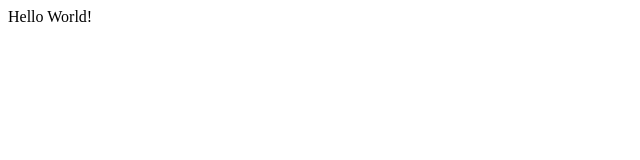
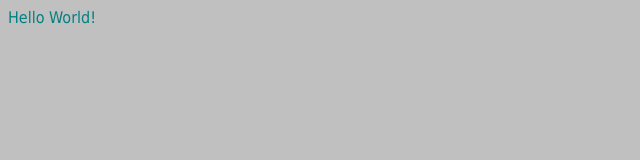
Before and after one commit to divonbriesen/webcapstones, a plain HTML site: page src/index.html in a window 1280 px wide. Shown: the whole page, without its empty margins (0-640 px from the left). Drawn offline with Linux system fonts and the light colour scheme.

Commit message:
Added styles, scripts, and images folders and put in starter default.css file.

```diff
--- a/src/index.html
+++ b/src/index.html
@@ -3,6 +3,7 @@
 
 <head>
     <title>This is a title</title>
+    <link rel = "stylesheet" type = "text/css" href = "styles/default.css" />
 </head>
 
 <body>
--- /dev/null
+++ b/src/styles/default.css
@@ -0,0 +1,6 @@
+body
+{
+    color: teal;
+    background-color: silver;
+    font-family: Tahoma;
+}
```
